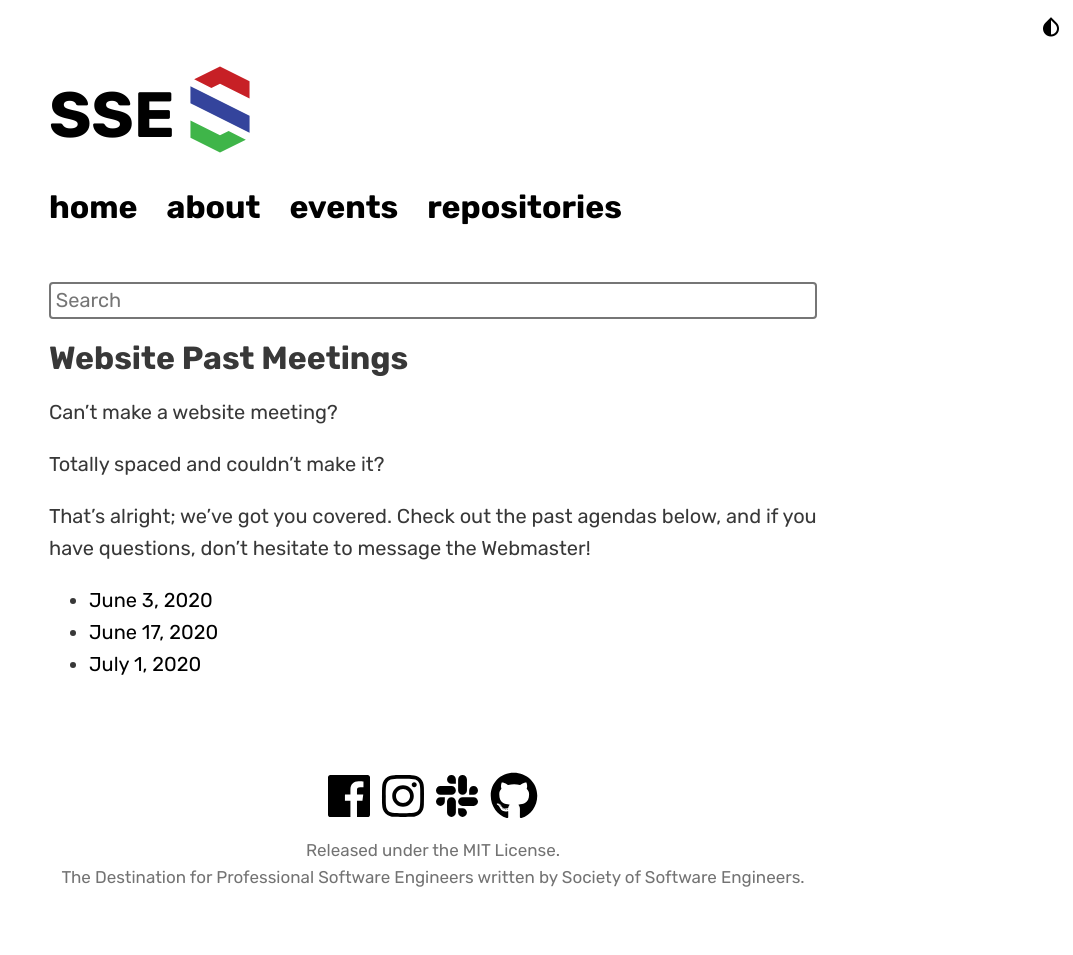
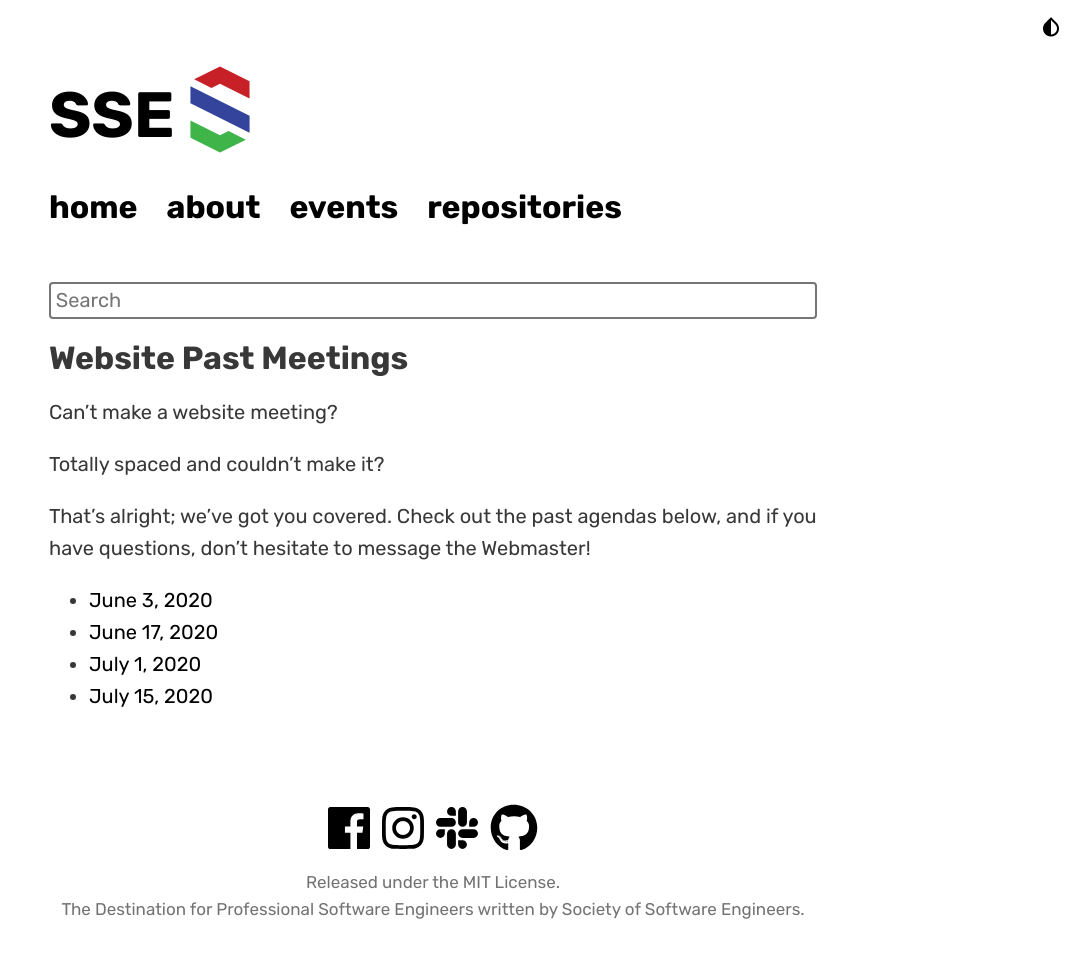
Before and after one commit to msoe-sse/msoe-sse.github.io, a Jekyll site: the page built from _events/pastMeetings.md, in a window 1280 px wide. Shown: the whole page, without its empty margins (207-1280 px from the left). Built offline with Jekyll 4.4.1, drawn with Linux system fonts in a browser that asks for light colours; nearby versions of some CDN libraries; some web fonts are replaced; before the commit the page ends 923 px from its top, so only the background shows below that.

Commit message:
Update pastMeetings.yml

```diff
--- a/_data/pastMeetings.yml
+++ b/_data/pastMeetings.yml
@@ -6,3 +6,6 @@
 
 - date: July 1, 2020
   link: https://docs.google.com/document/d/1Wkrr_5YiGGGWpWk7Li0xNFI9ykc0yKV_apRJ6dc_Zfo/edit?usp=sharing
+
+- date: July 15, 2020
+  link: https://docs.google.com/document/d/1qnNbXxtue8kGbNCVuhH44PhJe6VI-mfAdGUWDH3Ydpw/edit?usp=sharing
```
